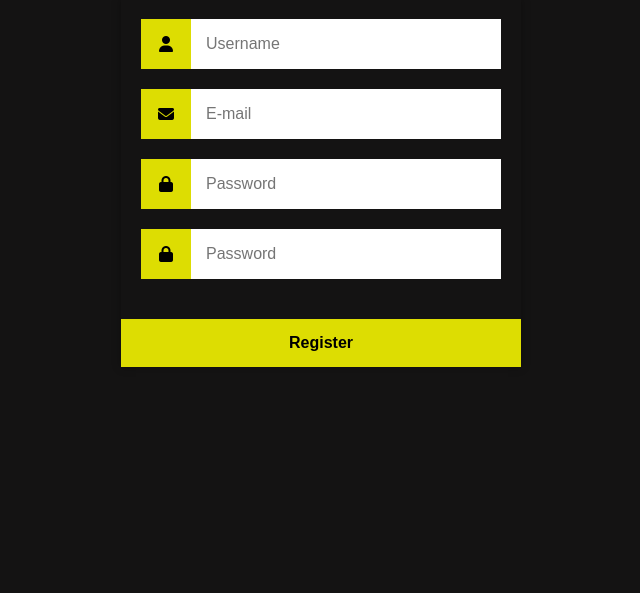
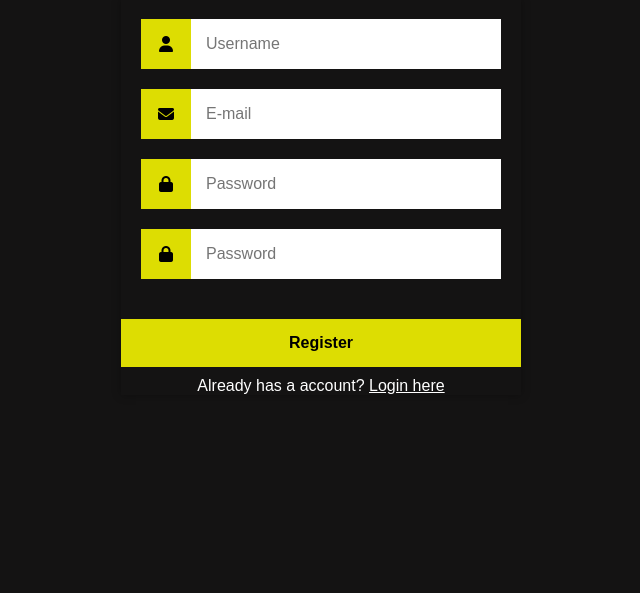
Before and after one commit to u200bpl/bettermovie, a PHP site: page /new/register/ in a window 1280 px wide. Shown: the part 301-894 px from the top of the page, without its empty margins (319-959 px from the left). Before the commit the page ends 668 px from the top, so only its background shows below. Run offline with PHP 8.4, Linux system fonts and the light colour scheme; data comes from the database, SQL or seed files in the repository; some libraries are stand-ins or nearby versions; some web fonts are replaced.

Commit message:
Added login check for login/register

```diff
--- a/register/index.php
+++ b/register/index.php
@@ -4,7 +4,7 @@
 	require_once '../head.php';
 
     if(isset($_SESSION['user_id'])){
-        header("location: ../../index.php");
+        header("location: ../index.php");
     }
 ?>
 </header>
@@ -30,6 +30,10 @@
 
 			<input type="submit" value="Register">
 		</form>
+
+		<div class="already">
+			<p>Already has a account? <a href="../login/">Login here</a></p>
+		</div>
 	</div>
 </main>
 
--- a/style/css/style.css
+++ b/style/css/style.css
@@ -398,6 +398,21 @@ nav {
 /*             */
 /* LOGIN POAGE */
 /*             */
+.already {
+    margin: 10px 0;
+    text-align: center;
+    color: var(--white);
+}
+
+.already a {
+    text-decoration: underline;
+    color: var(--white);
+}
+
+.already a:hover {
+    text-decoration: none;
+}
+
 .login {
     width: 400px;
     box-shadow: 0 0 9px 0 rgba(0, 0, 0, 0.3);
```
Also changed, not shown: login/index.php (+8 -0 lines).
